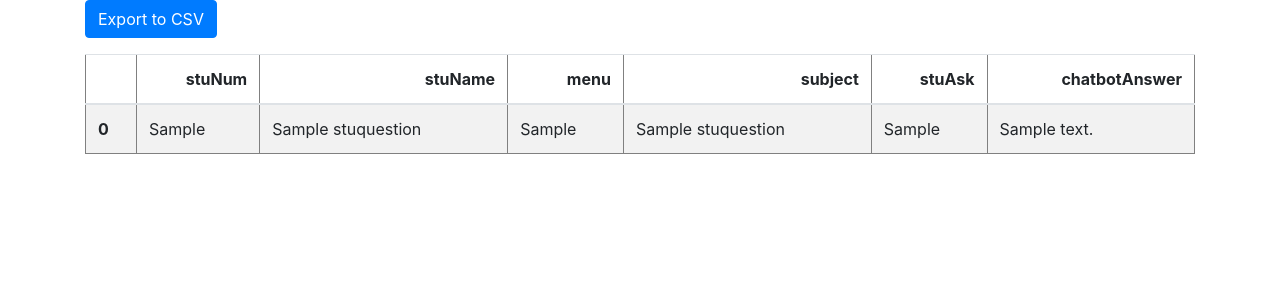
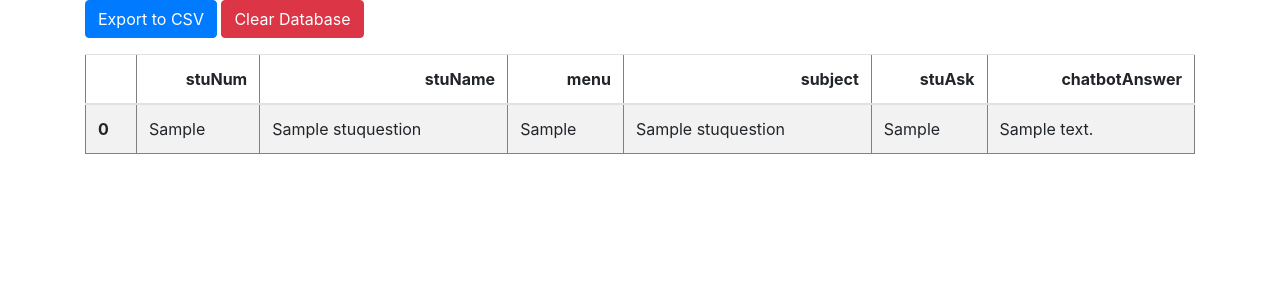
Before and after one commit to thiskorea81/coteacher, a FastAPI app: page /db in a window 1280 px wide. Shown: the top 300 px of the page. Run offline with FastAPI, Linux system fonts and the light colour scheme; tables that the repository leaves empty hold one stand-in row (values such as "Sample post"); some libraries are stand-ins or nearby versions.

Commit message:
디비 삭제 추가

```diff
--- a/main.py
+++ b/main.py
@@ -471,6 +471,19 @@ async def websocket_endpoint(websocket: WebSocket, file_id: str):
                 break
         await asyncio.sleep(1)  # 상태 확인 간격
 
+def clear_database():
+    conn, c = create_connection()
+    c.execute("DELETE FROM stuQuestions")  # 모든 데이터를 삭제
+    conn.commit()
+    c.close()
+    conn.close()
+
+@app.get("/clear_db")
+async def clear_db():
+    clear_database()
+    return {"message": "Database cleared successfully"}
+
+
 if __name__ == "__main__":
     import uvicorn
     uvicorn.run("main:app", host="0.0.0.0", port=8000, reload=True)
--- a/templates/show_db.html
+++ b/templates/show_db.html
@@ -9,6 +9,8 @@
     <div class="container">
         <!-- 내보내기 버튼 -->
         <a href="{{ url_for('export') }}" class="btn btn-primary">Export to CSV</a>
+        <a href="{{ url_for('clear_db') }}" class="btn btn-danger">Clear Database</a>
+
 
         <table class="table table-striped">
             {{ table_data|safe }}
```
Also changed, not shown: doc/고_수학2.txt (added).
